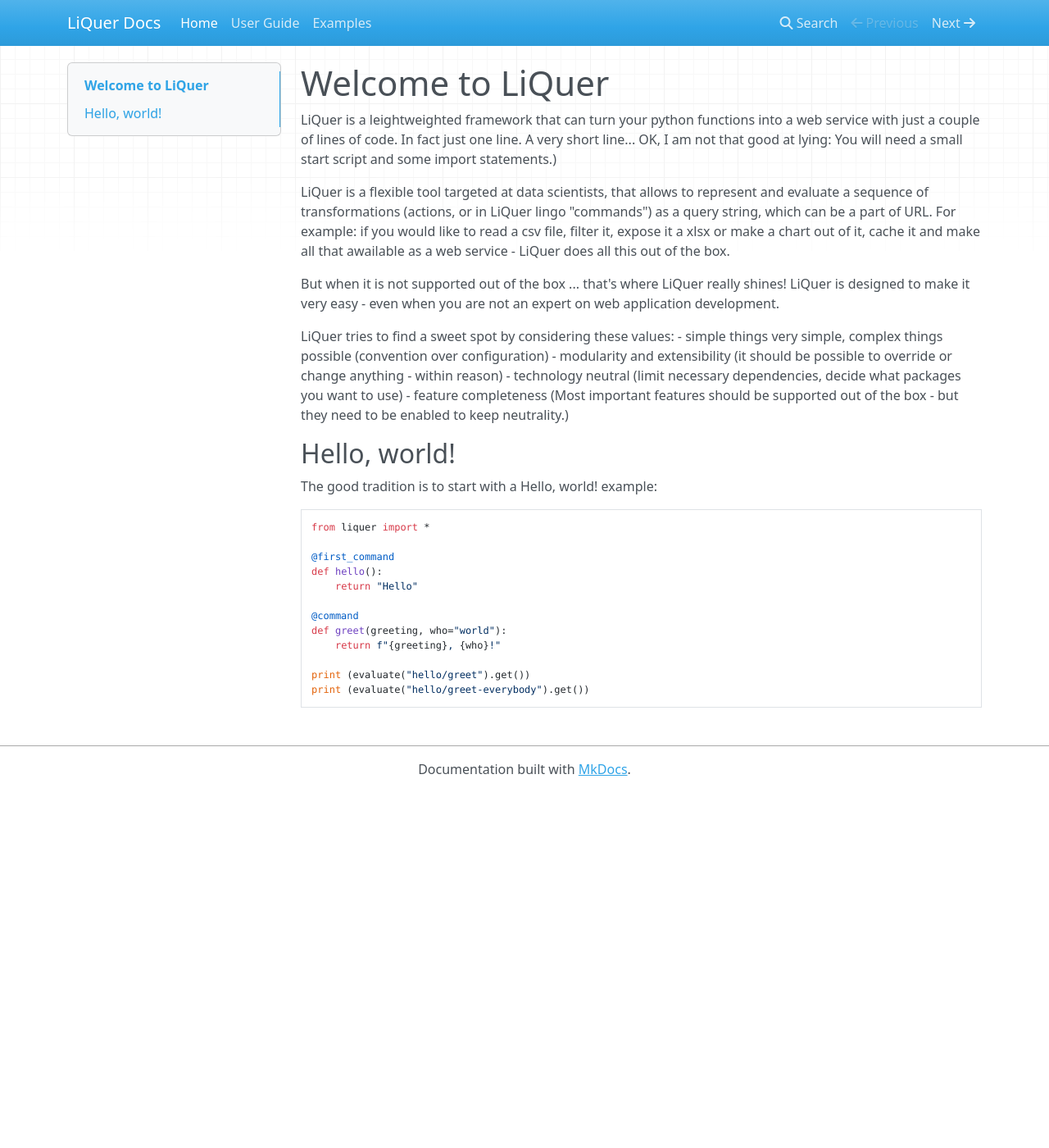
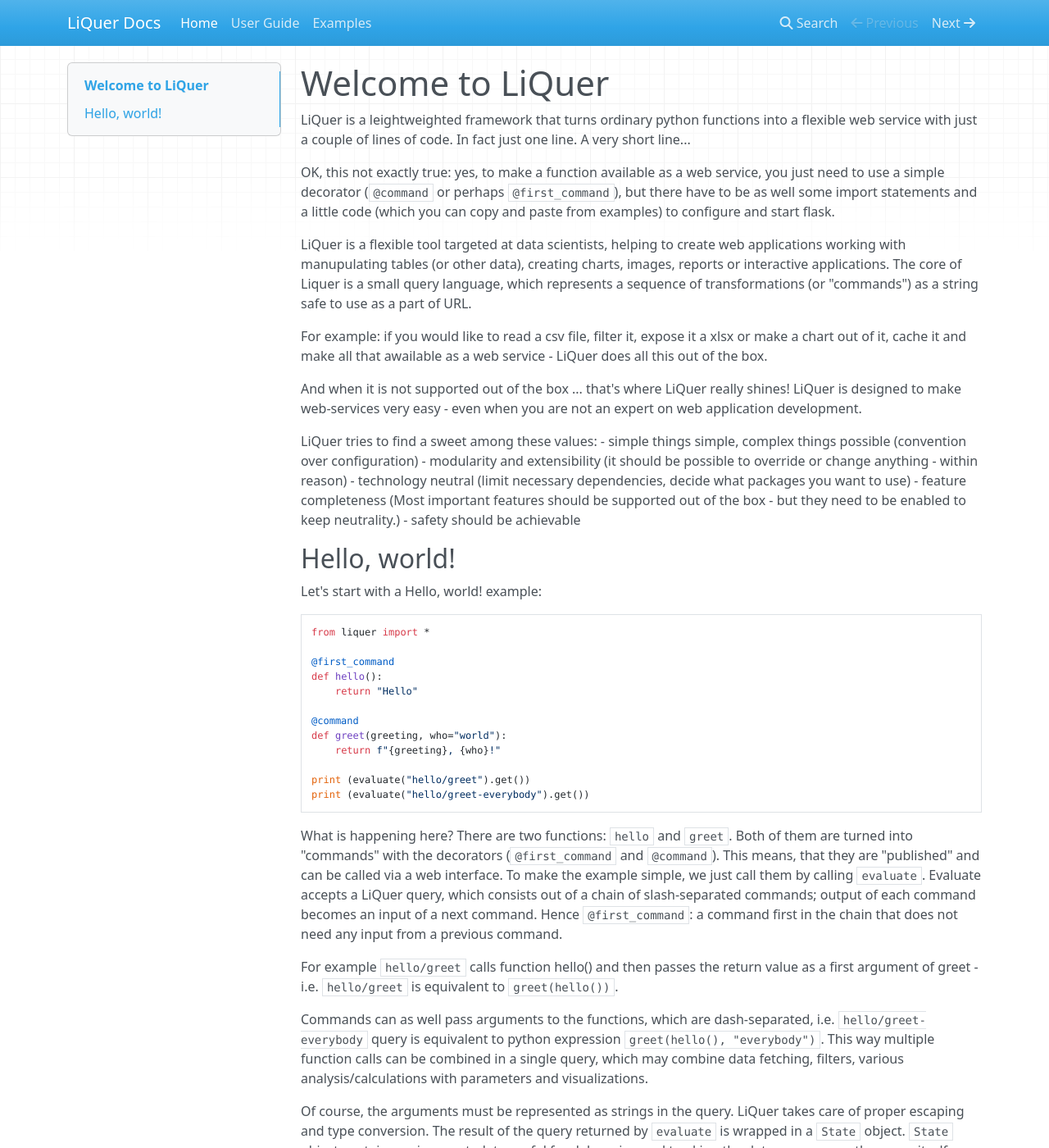
Before and after one commit to orest-d/liquer, an MkDocs documentation site: the page built from docs/index.md, in a window 1280 px wide and 1400 px high. Shown: the whole window at 82% size. Built offline with MkDocs 1.6.1, drawn with Linux system fonts in a browser that asks for light colours; nearby versions of some CDN libraries; some of the changed text lies outside the part shown.

Commit message:
doc - intro, template example, mpl legend disabled - did not work in another version

````diff
--- a/docs/index.md
+++ b/docs/index.md
@@ -1,29 +1,36 @@
 # Welcome to LiQuer
 
-LiQuer is a leightweighted framework that can turn your python functions into
-a web service with just a couple of lines of code.
+LiQuer is a leightweighted framework that turns ordinary python functions into
+a flexible web service with just a couple of lines of code.
 In fact just one line. A very short line...
-OK, I am not that good at lying: You will need a small start script and some import statements.)
 
-LiQuer is a flexible tool targeted at data scientists, that allows to represent and evaluate
-a sequence of transformations (actions, or in LiQuer lingo "commands") as a query string,
-which can be a part of URL. For example: if you would like to read a csv file, filter it,
+OK, this not exactly true: yes, to make a function available as a web service,
+you just need to use a simple decorator (``@command`` or perhaps ``@first_command``),
+but there have to be as well some import statements and a little code (which you can copy and paste from examples)
+to configure and start flask.
+
+LiQuer is a flexible tool targeted at data scientists, helping to create web applications
+working with manupulating tables (or other data), creating charts, images, reports or interactive applications.
+The core of Liquer is a small query language, which represents
+a sequence of transformations (or "commands") as a string safe to use as a part of URL.
+
+For example: if you would like to read a csv file, filter it,
 expose it a xlsx or make a chart out of it, cache it and make all that awailable as a web service - LiQuer does all this out of the box.
 
-But when it is not supported out of the box ... that's where LiQuer really shines!
-LiQuer is designed to make it very easy - even when you are not an expert on web application development.
+And when it is not supported out of the box ... that's where LiQuer really shines!
+LiQuer is designed to make web-services very easy - even when you are not an expert on web application development.
 
-
-LiQuer tries to find a sweet spot by considering these values:
-- simple things very simple, complex things possible (convention over configuration)
+LiQuer tries to find a sweet among these values:
+- simple things simple, complex things possible (convention over configuration)
 - modularity and extensibility (it should be possible to override or change anything - within reason)
 - technology neutral (limit necessary dependencies, decide what packages you want to use)
 - feature completeness (Most important features should be supported out of the box - but they need to be enabled to keep neutrality.)
+- safety should be achievable
 
 
 ## Hello, world!
 
-The good tradition is to start with a Hello, world! example:
+Let's start with a Hello, world! example:
 
 ```
 from liquer import *
@@ -39,3 +46,25 @@
 print (evaluate("hello/greet").get())
 print (evaluate("hello/greet-everybody").get())
 ```
+
+What is happening here? There are two functions: ``hello`` and ``greet``.
+Both of them are turned into "commands" with the decorators (``@first_command`` and ``@command``).
+This means, that they are "published" and can be called via a web interface.
+To make the example simple, we just call them by calling ``evaluate``.
+Evaluate accepts a LiQuer query, which consists out of a chain of slash-separated commands;
+output of each command becomes an input of a next command.
+Hence ``@first_command``: a command first in the chain that does not need any input from
+a previous command.
+
+For example ``hello/greet`` calls function hello() and then passes the return value as a
+first argument of greet - i.e. ``hello/greet`` is equivalent to ``greet(hello())``.
+
+Commands can as well pass arguments to the functions, which are dash-separated,
+i.e. ``hello/greet-everybody`` query is equivalent to python expression ``greet(hello(), "everybody")``.
+This way multiple function calls can be combined in a single query, which may combine
+data fetching, filters, various analysis/calculations with parameters and visualizations.
+
+Of course, the arguments must be represented as strings in the query. LiQuer takes care of
+proper escaping and type conversion.
+The result of the query returned by ``evaluate`` is wrapped in a ``State`` object.
+``State`` object contains various metadata useful for debugging and tracking the data source - e.g. the query itself.
````
Also changed, not shown: 2 other files.
